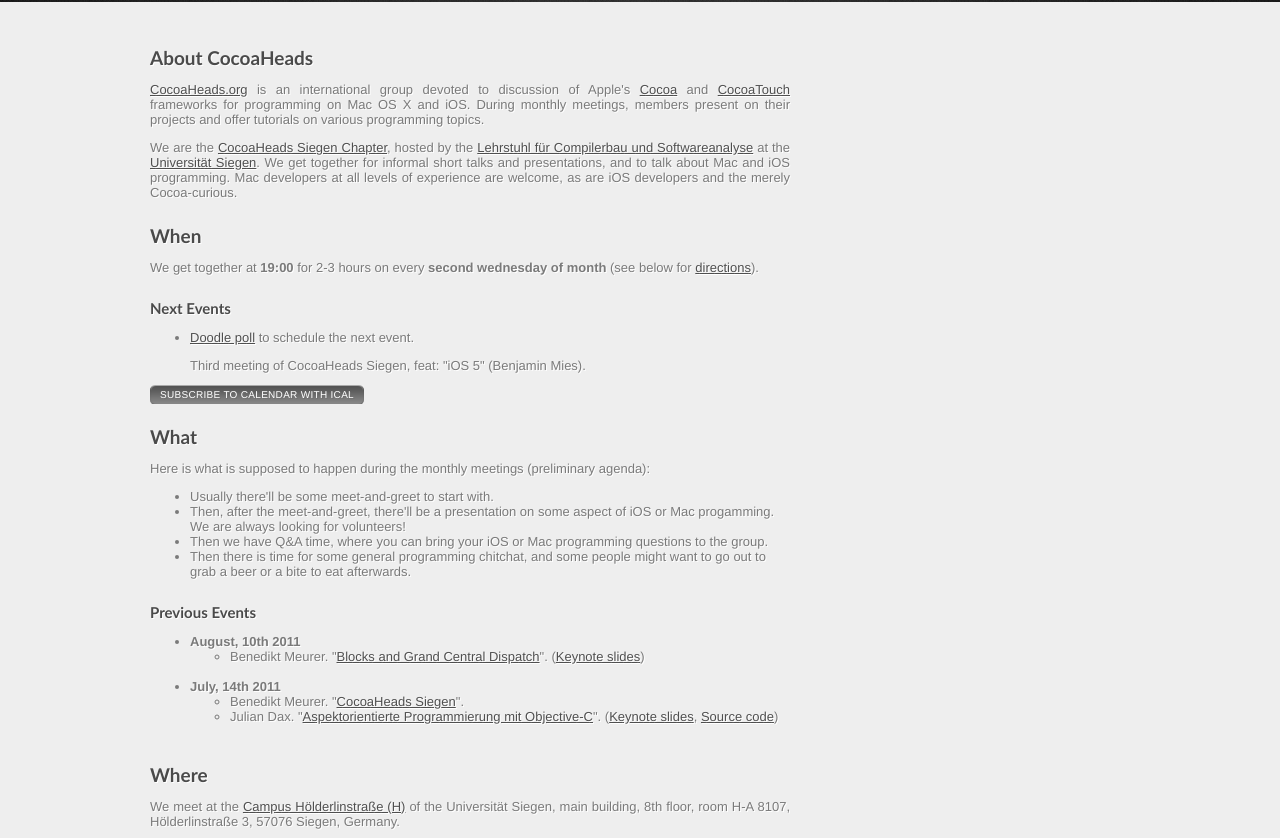
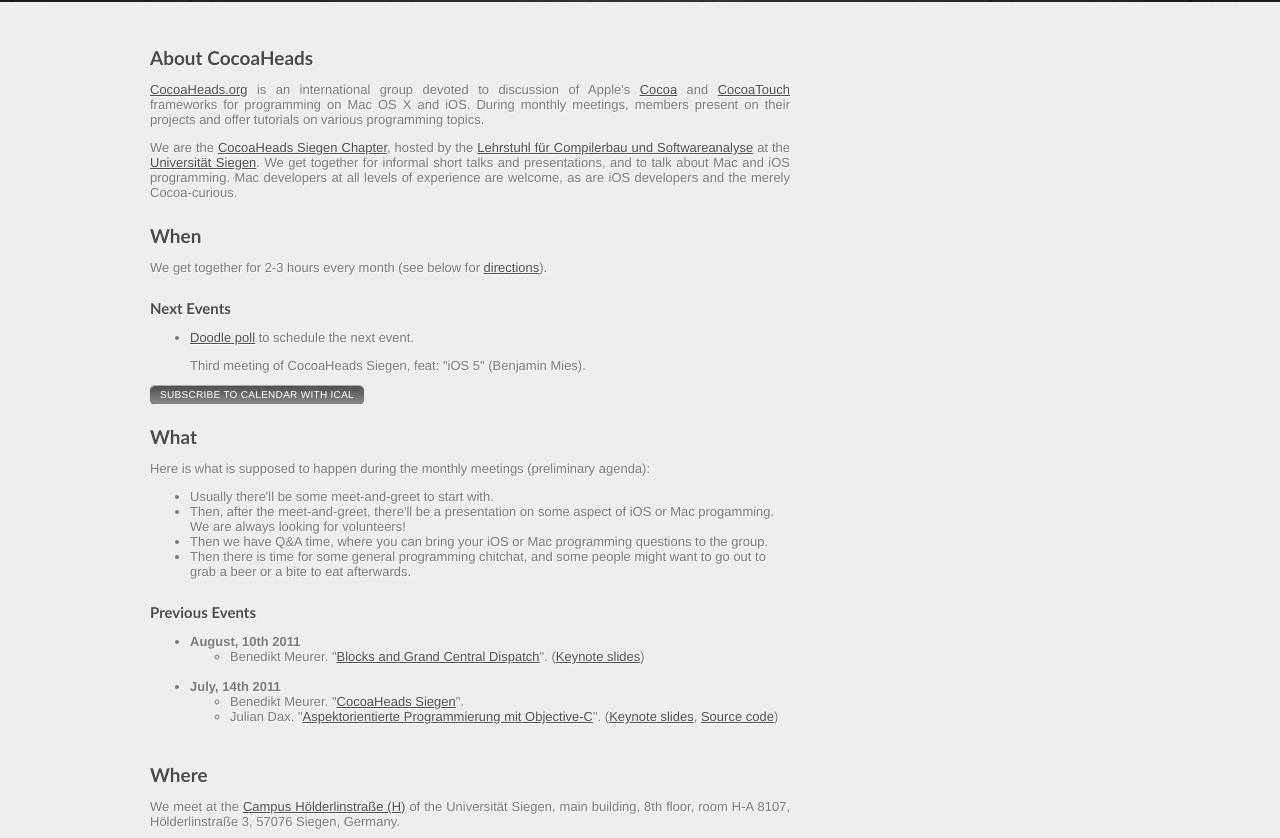
Before and after one commit to bmeurer/cocoaheads.informatik.uni-siegen.de, a Jekyll site: the page built from index.html, in a window 1280 px wide and 900 px high, scrolled down 508 px, cut to the strip 0-838 px from the top of the window. Built offline with Jekyll 4.4.1, drawn with Linux system fonts in a browser that asks for light colours; nearby versions of some CDN libraries; Markdown is read by kramdown in place of the engine named in the settings; some of the changed lines change nothing that is shown.

Commit message:
Update When.

```diff
--- a/index.html
+++ b/index.html
@@ -29,8 +29,12 @@
 <h1 id="when">When</h1>
 
 <p>
+<!--
   We get together at <strong>19:00</strong> for 2-3 hours
   on every <strong>second wednesday of month</strong> (see below for
+  <a href="#where">directions</a>).
+-->
+  We get together for 2-3 hours every month (see below for
   <a href="#where">directions</a>).
 </p>
 
```
